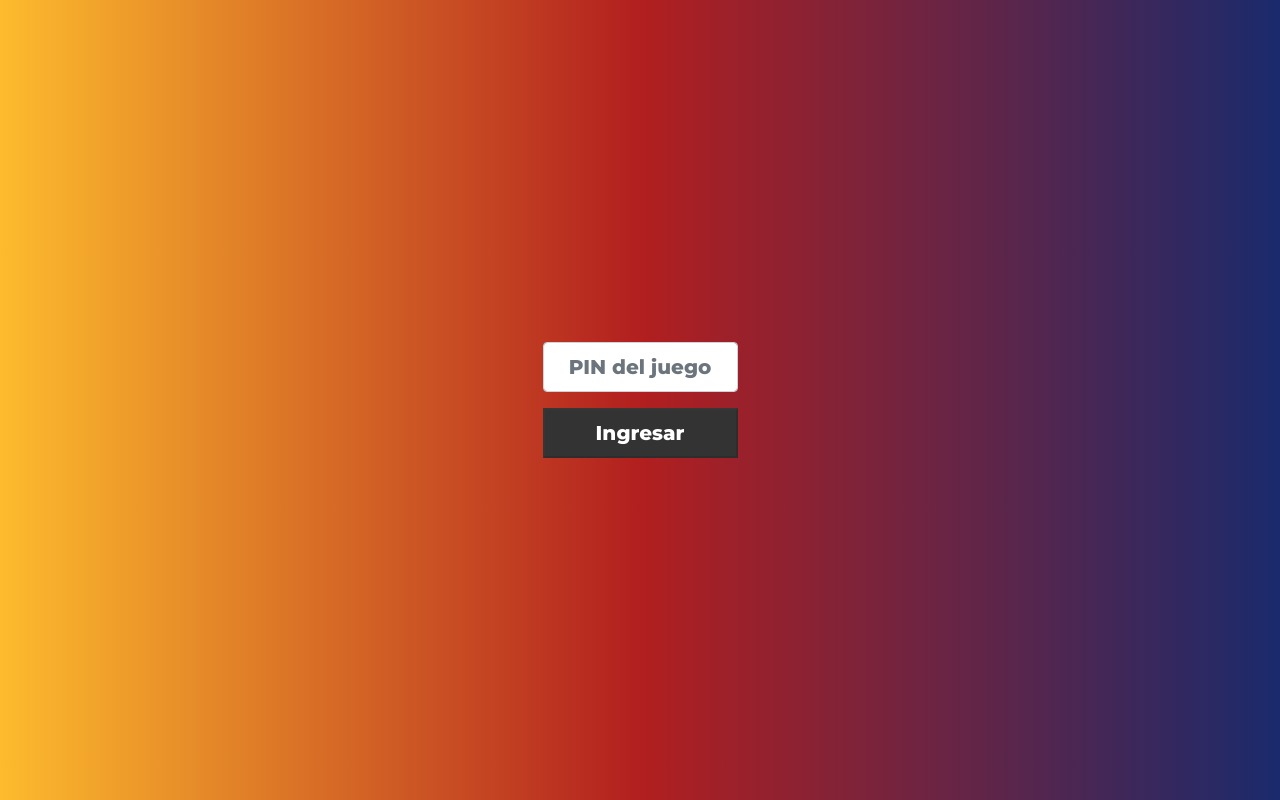
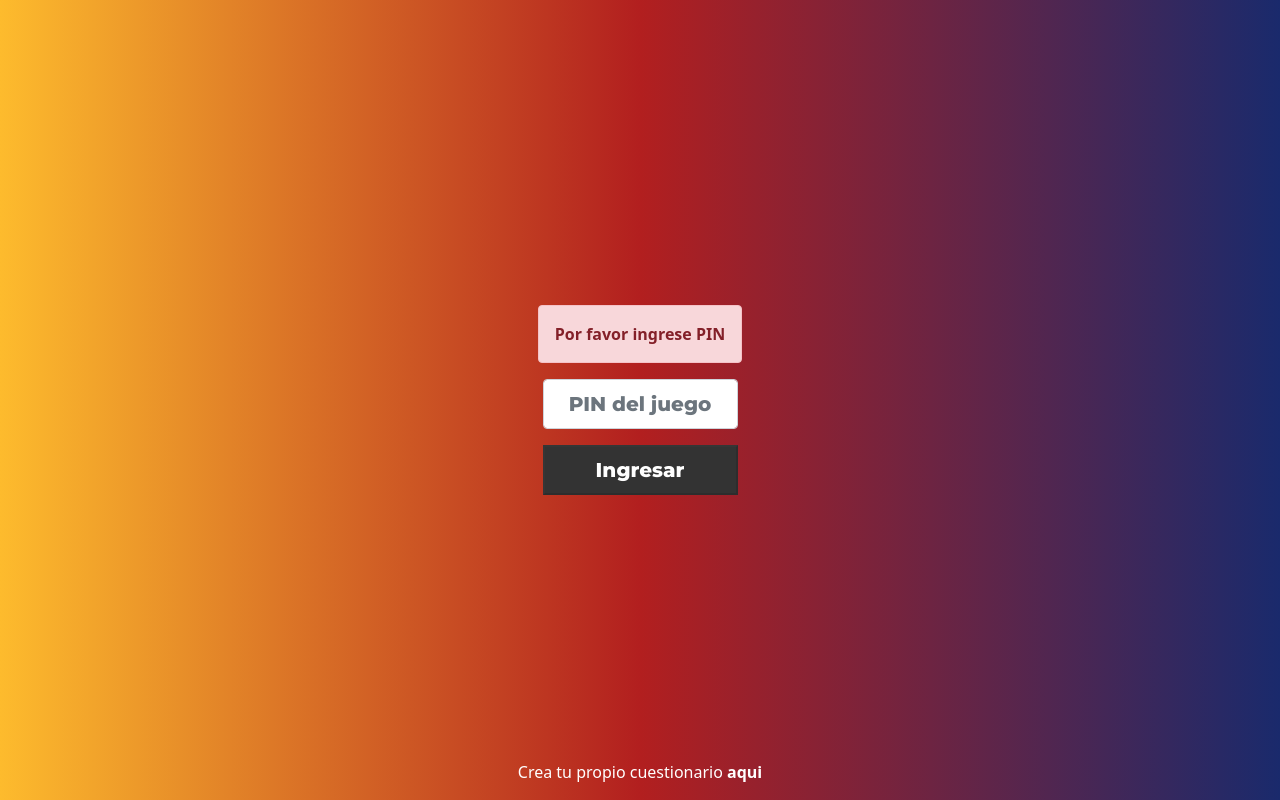
Before and after one commit to lorenzofj/learning-angular, an Angular app in the folder learning/: page / in a window 1280 px wide. Both pictures are taken after a click on the button "Ingresar". Built offline with nearby package versions, Linux system fonts and the light colour scheme.

Commit message:
form validation

```diff
--- a/learning/src/app/components/inicio/inicio.component.css
+++ b/learning/src/app/components/inicio/inicio.component.css
@@ -17,3 +17,13 @@
     align-items: center;
     height: 100vh;
 }
+
+.link{
+    text-decoration: none;
+    font-weight: bold;
+    color: white;
+}
+
+.text{
+    color: white;
+}
--- a/learning/src/app/components/inicio/inicio.component.html
+++ b/learning/src/app/components/inicio/inicio.component.html
@@ -1,4 +1,13 @@
 <div class="contenedor">
-    <input type="text" class="form-control input-ingresar mb-3" placeholder="PIN del juego">
-    <button class="btn-ingresar btn-principal">Ingresar</button>
+    <div *ngIf="error" class="alert alert-danger" role="alert">
+        <strong>Por favor ingrese PIN</strong>
+    </div>
+    <input [(ngModel)]="pin" type="text" class="form-control input-ingresar mb-3" placeholder="PIN del juego">
+    <button (click)="ingresar()" class="btn-ingresar btn-principal">Ingresar</button>
 </div>
+<div class="fixed-bottom">
+    <p class="text-center text">
+        Crea tu propio cuestionario
+        <a class="link" href="#">aqui</a>
+    </p>
+</div>
--- a/learning/src/app/components/inicio/inicio.component.ts
+++ b/learning/src/app/components/inicio/inicio.component.ts
@@ -6,10 +6,23 @@
   styleUrls: ['./inicio.component.css']
 })
 export class InicioComponent implements OnInit {
+  error = false;
+  pin = '';
 
   constructor() { }
 
   ngOnInit(): void {
   }
 
+  ingresar(){
+    //Validar que el pin no esté vacio
+    if(this.pin == ''){
+      this.error = true;
+
+      setTimeout(() => {
+        this.error = false;
+      }, 3000);
+    }
+  }
+
 }
```
